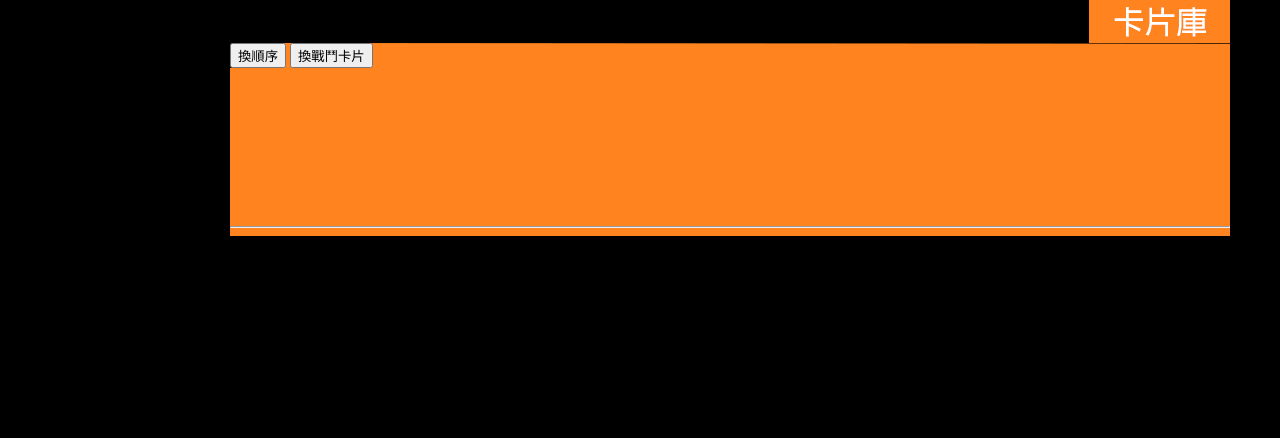
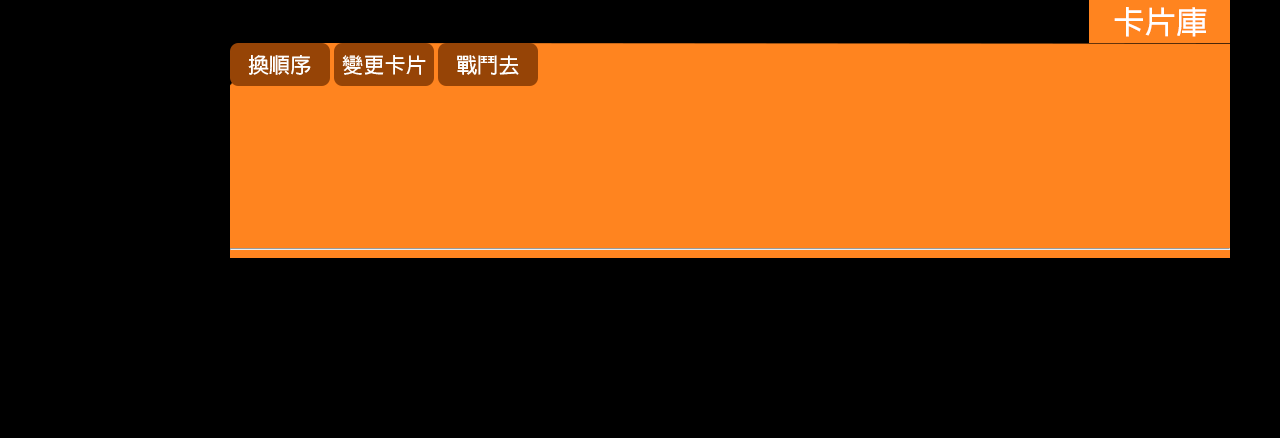
Before and after one commit to frank00125/wp2014s_final_project, a plain HTML site: page My_Card.html in a window 1280 px wide. Shown: the part 362-800 px from the top of the page. Drawn offline with Linux system fonts and the light colour scheme.

Commit message:
Add new Picture

```diff
--- a/My_Card.html
+++ b/My_Card.html
@@ -22,8 +22,9 @@
 		<div class="cardbox">
 			<!--<img id='changeFlow' src='' alt='Change the flow'>
 			<img id='changeBattleCard' src='' alt='Change Battle Card'>-->
-			<input id='changeFlow' type='button' value='換順序'>
-			<input id='changeBattleCard' type='button' value='換戰鬥卡片'>
+			<input id='changeFlow' type='image' src='img/button/changeOrder.png' value='換順序'>
+			<input id='changeBattleCard' type='image' src='img/button/changeCard.png' value='換戰鬥卡片'>
+			<input onclick='Battle.html' type='image' src='img/button/goFighting.png' value='換順序'>
 			<div class='BattleCard'>
 			</div>
 			<hr>
--- a/My_Card.js
+++ b/My_Card.js
@@ -174,6 +174,9 @@ $(document).ready(function(){
 				isClickFlow = false;
 			}
 		});
+
+		$('img.level').hover(function(){
+			$(this).attr('src','img/button/readMore.jpg')
 	}
 	else{
 		alert("請登入");
```
Also changed, not shown: Battle.js (+2 -12 lines), img/button/changeCard.png (added), img/button/changeOrder.png (added), img/button/goFighting.png (added), img/button/readMore.jpg (added), img/rank/1.jpg, img/rank/2.jpg, img/rank/3.jpg, img/rank/4.jpg, img/rank/5.jpg.
